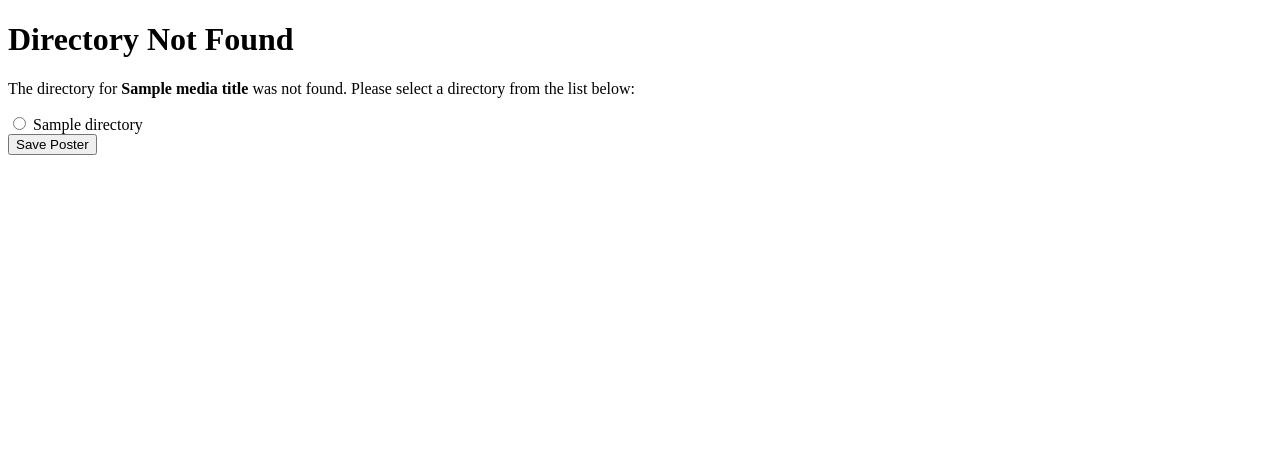
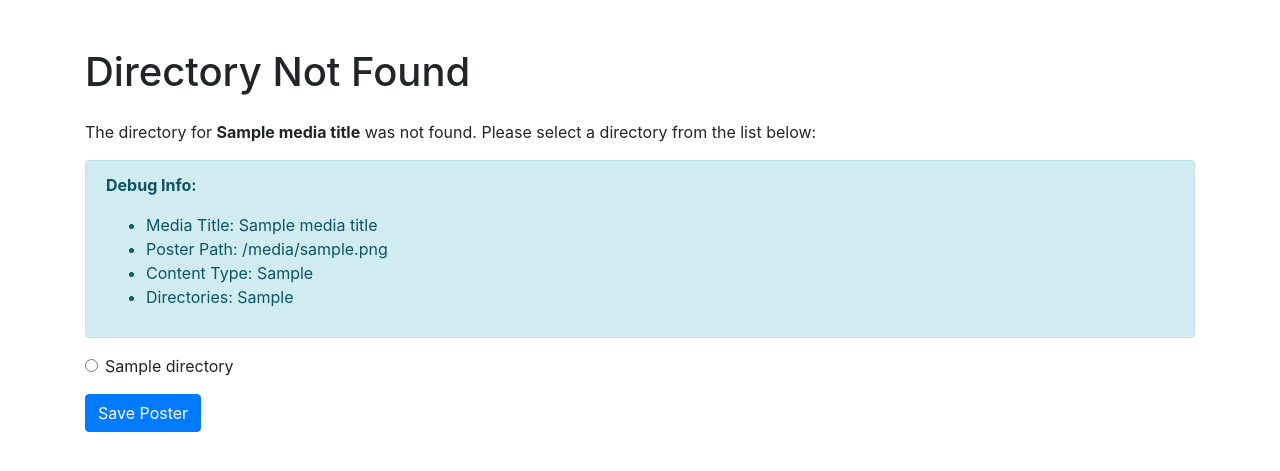
Before and after one commit to anthonysnyder/postarr, a Flask app: template templates/select_directory.html in a window 1280 px wide. Shown: the top 471 px of the page. Run offline with Flask 3, Linux system fonts and the light colour scheme; the template is opened without the code that fills it: most values are stand-ins (such as "Sample title", 1, 10 or a date in 2020); some libraries are stand-ins or nearby versions.

Commit message:
updated select directory html

```diff
--- a/app.py
+++ b/app.py
@@ -399,8 +399,8 @@ def serve_poster(filename):
 # Route for confirming the directory and saving the poster (used when manual selection is required)
 @app.route('/confirm_directory', methods=['POST'])
 def confirm_directory():
-    # Print the entire form data for debugging
-    print("Received form data:", request.form)
+    # Log the form data for debugging
+    app.logger.info("Form data received: %s", request.form)
 
     # Get the selected directory and other details from the form submission
     selected_directory = request.form.get('selected_directory')
@@ -412,8 +412,6 @@ def confirm_directory():
     if not selected_directory or not movie_title or not poster_url:
         app.logger.error("Missing form data: selected_directory, movie_title, or poster_path")
         return "Bad Request: Missing form data", 400
-
-    # Continue with the rest of your code...
 
     # Log to check if content_type is correctly read
     print(f"Content Type: {content_type}")
--- a/templates/select_directory.html
+++ b/templates/select_directory.html
@@ -2,25 +2,59 @@
 <html lang="en">
 <head>
     <meta charset="UTF-8">
+    <meta name="viewport" content="width=device-width, initial-scale=1.0">
     <title>Select Directory</title>
+    <link rel="stylesheet" href="https://stackpath.bootstrapcdn.com/bootstrap/4.5.2/css/bootstrap.min.css">
 </head>
 <body>
-    <h1>Directory Not Found</h1>
+    <div class="container mt-5">
+        <h1 class="mb-4">Directory Not Found</h1>
         <p>The directory for <strong>{{ media_title }}</strong> was not found. Please select a directory from the list below:</p>
 
+        <!-- Debugging Information -->
+        <div class="alert alert-info">
+            <p><strong>Debug Info:</strong></p>
+            <ul>
+                <li>Media Title: {{ media_title }}</li>
+                <li>Poster Path: {{ poster_path }}</li>
+                <li>Content Type: {{ media_type }}</li>
+                <li>Directories: {{ similar_dirs }}</li>
+            </ul>
+        </div>
+
         <form action="{{ url_for('confirm_directory') }}" method="post">
+            <!-- Hidden Inputs -->
             <input type="hidden" name="poster_path" value="{{ poster_path }}">
             <input type="hidden" name="media_title" value="{{ media_title }}">
             <input type="hidden" name="media_type" value="{{ media_type }}">
 
+            <!-- Directory Selection -->
             {% for directory in similar_dirs %}
-            <div>
-                <input type="radio" name="selected_directory" value="{{ directory }}" id="{{ directory }}">
-                <label for="{{ directory }}">{{ directory }}</label>
+                <div class="form-check">
+                    <input class="form-check-input" type="radio" name="selected_directory" value="{{ directory }}" id="{{ directory }}" required>
+                    <label class="form-check-label" for="{{ directory }}">{{ directory }}</label>
                 </div>
             {% endfor %}
 
-        <button type="submit">Save Poster</button>
+            <button type="submit" class="btn btn-primary mt-3" id="saveButton">Save Poster</button>
         </form>
+    </div>
+
+    <script>
+        // Add user feedback for button click
+        document.querySelector('#saveButton').addEventListener('click', function () {
+            this.innerHTML = 'Saving...';
+            this.disabled = true;
+        });
+
+        // Client-side form validation (optional but recommended)
+        document.querySelector('form').addEventListener('submit', function (event) {
+            const directory = this.querySelector('input[name="selected_directory"]:checked');
+            if (!directory) {
+                event.preventDefault();
+                alert('Please select a directory before proceeding.');
+            }
+        });
+    </script>
 </body>
 </html>
```
Lines whose indentation alone changed are shown as unchanged.
